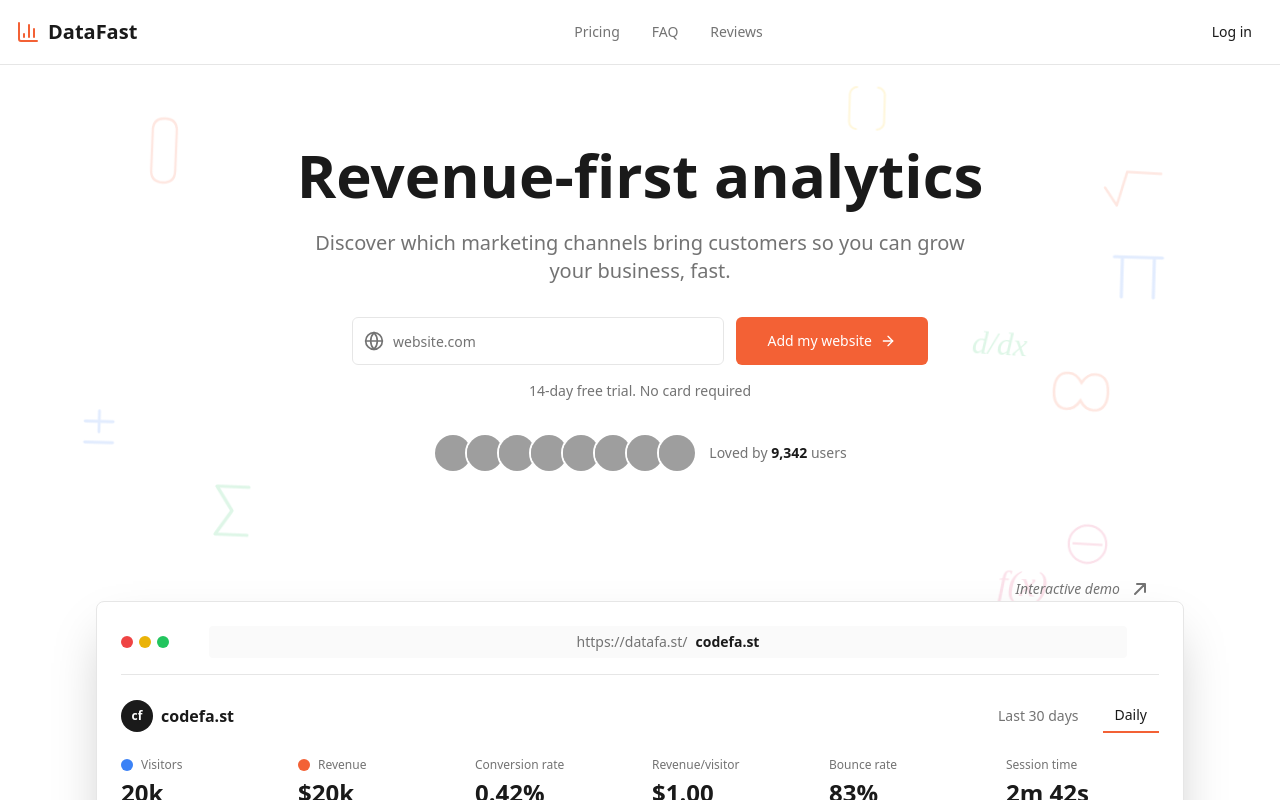
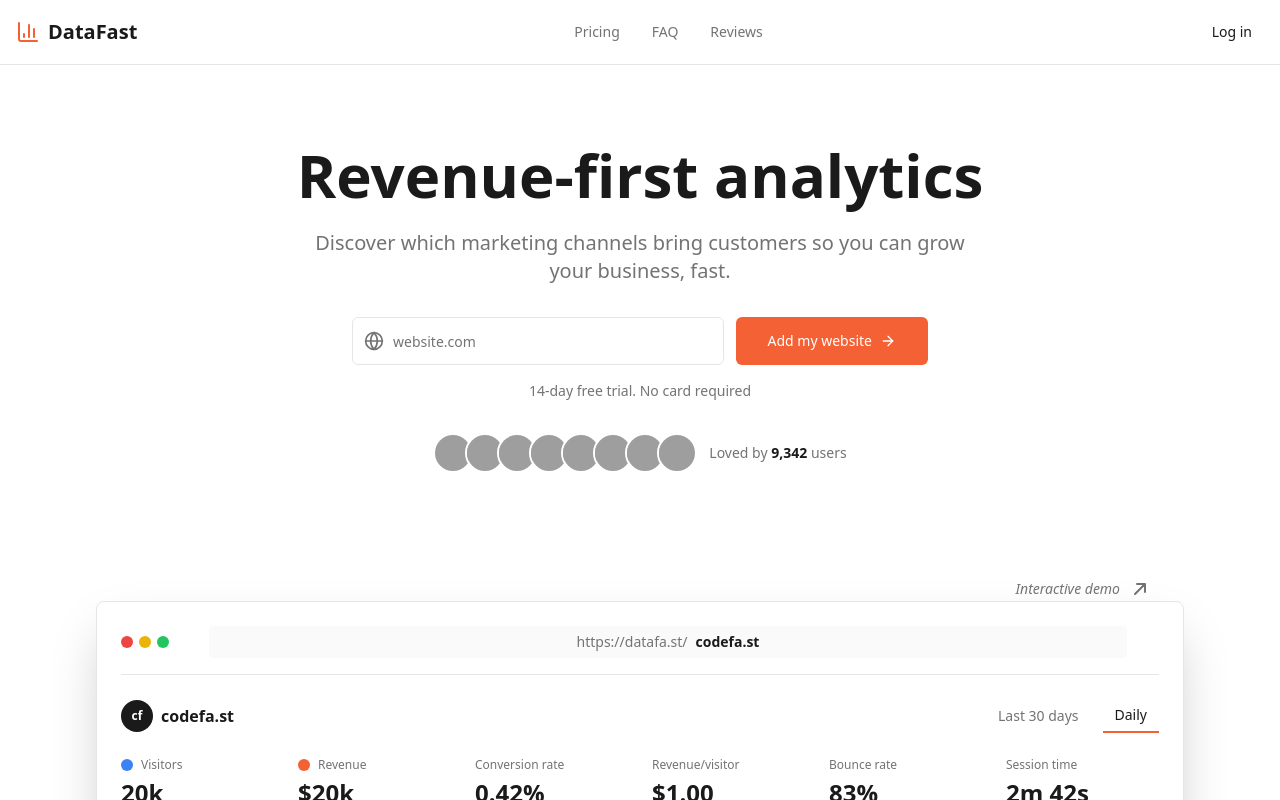
Before and after one commit to manikandareas/datafast-clone-maker, a React (Vite) app: page / in a window 1280 px wide. Shown: the top 800 px of the page. Built offline with nearby package versions, Linux system fonts and the light colour scheme; grey boxes are pictures that could not be loaded; the HTML template or start-up script is replaced by a standard one.

Commit message:
Reverted to commit 1fc42daa0faa175e80457938fdf72e81903b39a0

```diff
--- a/src/components/FloatingMathDecorations.tsx
+++ /dev/null
@@ -1,123 +0,0 @@
-import { useEffect, useRef } from "react";
-
-const MathSVGs = () => (
-  <>
-    {/* Integral Symbol */}
-    <svg className="math-decoration absolute" style={{ top: "15%", left: "10%", width: "80px", height: "80px" }} viewBox="0 0 100 100" fill="none" xmlns="http://www.w3.org/2000/svg">
-      <path d="M45 10C35 10 30 15 30 25V75C30 85 35 90 45 90M45 10C55 10 60 15 60 25V75C60 85 55 90 45 90" stroke="hsl(var(--primary))" strokeWidth="3" opacity="0.15" strokeLinecap="round"/>
-    </svg>
-
-    {/* Pi Symbol */}
-    <svg className="math-decoration absolute" style={{ top: "30%", right: "8%", width: "80px", height: "80px" }} viewBox="0 0 100 100" fill="none" xmlns="http://www.w3.org/2000/svg">
-      <path d="M20 30H80M30 30V80M70 30V80" stroke="hsl(var(--chart-1))" strokeWidth="4" opacity="0.15" strokeLinecap="round" strokeLinejoin="round"/>
-    </svg>
-
-    {/* Sigma Symbol */}
-    <svg className="math-decoration absolute" style={{ top: "60%", left: "15%", width: "80px", height: "80px" }} viewBox="0 0 100 100" fill="none" xmlns="http://www.w3.org/2000/svg">
-      <path d="M70 20H30L50 50L30 80H70" stroke="hsl(var(--chart-3))" strokeWidth="4" opacity="0.15" strokeLinecap="round" strokeLinejoin="round"/>
-    </svg>
-
-    {/* Infinity Symbol */}
-    <svg className="math-decoration absolute" style={{ top: "45%", right: "12%", width: "90px", height: "90px" }} viewBox="0 0 100 100" fill="none" xmlns="http://www.w3.org/2000/svg">
-      <path d="M20 50C20 35 27 30 35 30C43 30 47 35 50 40C53 35 57 30 65 30C73 30 80 35 80 50C80 65 73 70 65 70C57 70 53 65 50 60C47 65 43 70 35 70C27 70 20 65 20 50Z" stroke="hsl(var(--primary))" strokeWidth="3" opacity="0.15" strokeLinecap="round"/>
-    </svg>
-
-    {/* Delta Symbol */}
-    <svg className="math-decoration absolute" style={{ top: "75%", left: "8%", width: "80px", height: "80px" }} viewBox="0 0 100 100" fill="none" xmlns="http://www.w3.org/2000/svg">
-      <path d="M50 20L20 80H80L50 20Z" stroke="hsl(var(--chart-4))" strokeWidth="3" opacity="0.15" strokeLinejoin="round"/>
-    </svg>
-
-    {/* Square Root Symbol */}
-    <svg className="math-decoration absolute" style={{ top: "20%", left: "85%", width: "85px", height: "85px" }} viewBox="0 0 100 100" fill="none" xmlns="http://www.w3.org/2000/svg">
-      <path d="M20 50L35 70L45 30H85" stroke="hsl(var(--chart-2))" strokeWidth="3" opacity="0.15" strokeLinecap="round" strokeLinejoin="round"/>
-    </svg>
-
-    {/* Function f(x) */}
-    <svg className="math-decoration absolute" style={{ top: "70%", right: "18%", width: "75px", height: "75px" }} viewBox="0 0 100 100" fill="none" xmlns="http://www.w3.org/2000/svg">
-      <text x="30" y="60" fontFamily="serif" fontSize="48" fill="hsl(var(--chart-5))" opacity="0.15" fontStyle="italic">f(x)</text>
-    </svg>
-
-    {/* Plus Minus */}
-    <svg className="math-decoration absolute" style={{ top: "50%", left: "5%", width: "70px", height: "70px" }} viewBox="0 0 100 100" fill="none" xmlns="http://www.w3.org/2000/svg">
-      <path d="M50 25V55M30 40H70M30 70H70" stroke="hsl(var(--chart-1))" strokeWidth="4" opacity="0.15" strokeLinecap="round"/>
-    </svg>
-
-    {/* Angle Symbol */}
-    <svg className="math-decoration absolute" style={{ top: "85%", right: "25%", width: "75px", height: "75px" }} viewBox="0 0 100 100" fill="none" xmlns="http://www.w3.org/2000/svg">
-      <path d="M30 70L30 30L70 70" stroke="hsl(var(--primary))" strokeWidth="3" opacity="0.15" strokeLinecap="round" strokeLinejoin="round"/>
-      <path d="M30 55C35 55 40 60 40 65" stroke="hsl(var(--primary))" strokeWidth="2" opacity="0.15" fill="none"/>
-    </svg>
-
-    {/* Derivative d/dx */}
-    <svg className="math-decoration absolute" style={{ top: "40%", left: "75%", width: "80px", height: "80px" }} viewBox="0 0 100 100" fill="none" xmlns="http://www.w3.org/2000/svg">
-      <text x="15" y="60" fontFamily="serif" fontSize="40" fill="hsl(var(--chart-3))" opacity="0.15" fontStyle="italic">d/dx</text>
-    </svg>
-
-    {/* Bracket Notation */}
-    <svg className="math-decoration absolute" style={{ top: "10%", left: "65%", width: "70px", height: "70px" }} viewBox="0 0 100 100" fill="none" xmlns="http://www.w3.org/2000/svg">
-      <path d="M35 20C30 20 25 25 25 30V70C25 75 30 80 35 80M65 20C70 20 75 25 75 30V70C75 75 70 80 65 80" stroke="hsl(var(--chart-4))" strokeWidth="3" opacity="0.15" strokeLinecap="round"/>
-    </svg>
-
-    {/* Theta Symbol */}
-    <svg className="math-decoration absolute" style={{ top: "65%", left: "82%", width: "75px", height: "75px" }} viewBox="0 0 100 100" fill="none" xmlns="http://www.w3.org/2000/svg">
-      <circle cx="50" cy="50" r="25" stroke="hsl(var(--chart-5))" strokeWidth="3" opacity="0.15" fill="none"/>
-      <path d="M30 50H70" stroke="hsl(var(--chart-5))" strokeWidth="3" opacity="0.15"/>
-    </svg>
-  </>
-);
-
-export const FloatingMathDecorations = () => {
-  const containerRef = useRef<HTMLDivElement>(null);
-
-  useEffect(() => {
-    const handleScroll = () => {
-      if (!containerRef.current) return;
-
-      const scrolled = window.scrollY;
-      const decorations = containerRef.current.querySelectorAll('.math-decoration');
-
-      decorations.forEach((decoration, index) => {
-        const speed = 0.1 + (index * 0.05);
-        const yPos = -(scrolled * speed);
-        const rotate = scrolled * (0.02 + index * 0.01);
-
-        (decoration as HTMLElement).style.transform = `translateY(${yPos}px) rotate(${rotate}deg)`;
-      });
-    };
-
-    window.addEventListener('scroll', handleScroll);
-    return () => window.removeEventListener('scroll', handleScroll);
-  }, []);
-
-  return (
-    <div ref={containerRef} className="fixed inset-0 pointer-events-none overflow-hidden z-0">
-      <style>{`
-        @keyframes float {
-          0%, 100% {
-            transform: translateY(0px) rotate(0deg);
-          }
-          50% {
-            transform: translateY(-20px) rotate(5deg);
-          }
-        }
-
-        .math-decoration {
-          animation: float 8s ease-in-out infinite;
-          transition: transform 0.1s ease-out;
-          will-change: transform;
-        }
-
-        .math-decoration:nth-child(even) {
-          animation-delay: -2s;
-          animation-duration: 10s;
-        }
-
-        .math-decoration:nth-child(3n) {
-          animation-delay: -4s;
-          animation-duration: 12s;
-        }
-      `}</style>
-      <MathSVGs />
-    </div>
-  );
-};
--- a/src/pages/Index.tsx
+++ b/src/pages/Index.tsx
@@ -1,17 +1,13 @@
 import { Header } from "@/components/Header";
 import { Hero } from "@/components/Hero";
 import { DashboardPreview } from "@/components/DashboardPreview";
-import { FloatingMathDecorations } from "@/components/FloatingMathDecorations";
 
 const Index = () => {
   return (
-    <div className="min-h-screen bg-background relative">
-      <FloatingMathDecorations />
-      <div className="relative z-10">
-        <Header />
-        <Hero />
-        <DashboardPreview />
-      </div>
+    <div className="min-h-screen bg-background">
+      <Header />
+      <Hero />
+      <DashboardPreview />
     </div>
   );
 };
```
